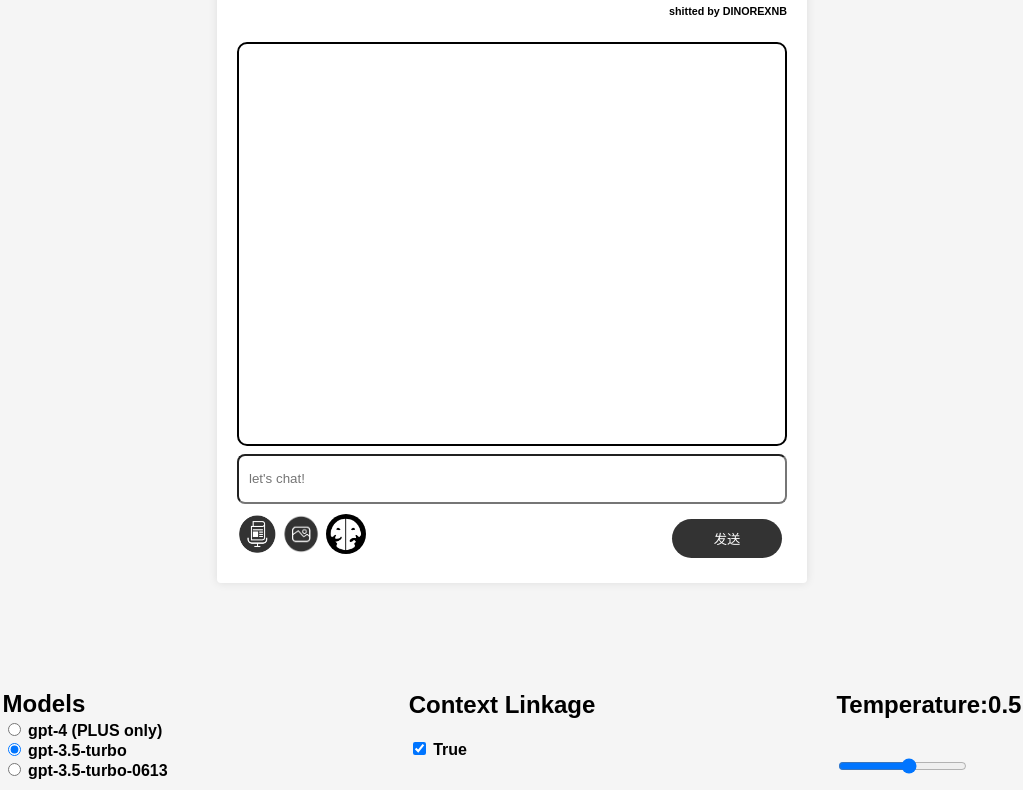
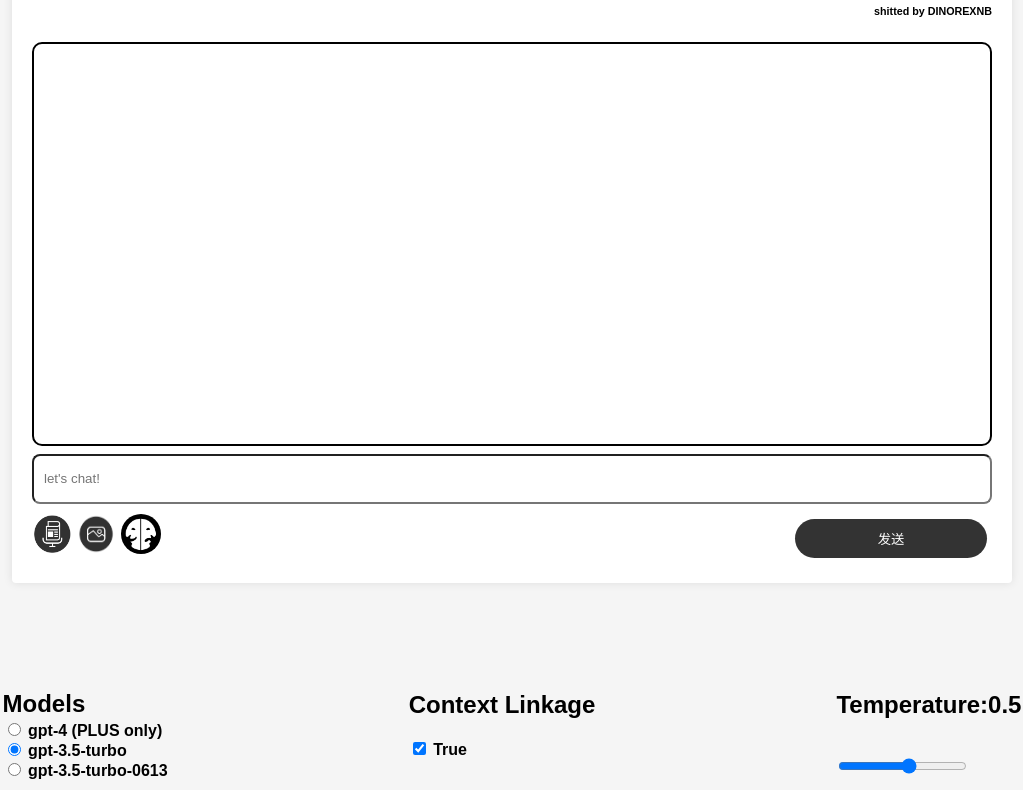
Before and after one commit to DinorexTim/GPT-webUI, a plain HTML site: page Main.html in a window 1280 px wide. Shown: the part 140-930 px from the top of the page, without its empty margins (128-1151 px from the left). Drawn offline with nearby package versions, Linux system fonts and the light colour scheme; no server answers.

Commit message:
聊天框大小自适应

```diff
--- a/Main.html
+++ b/Main.html
@@ -26,7 +26,7 @@
       border-radius: 4px;
       box-shadow: 0 0 10px rgba(0, 0, 0, 0.1);
       padding: 20px;
-      width: 550px;
+      width: 75%;
     }
     .mainbox h2 {
       margin-top: 0;
```
